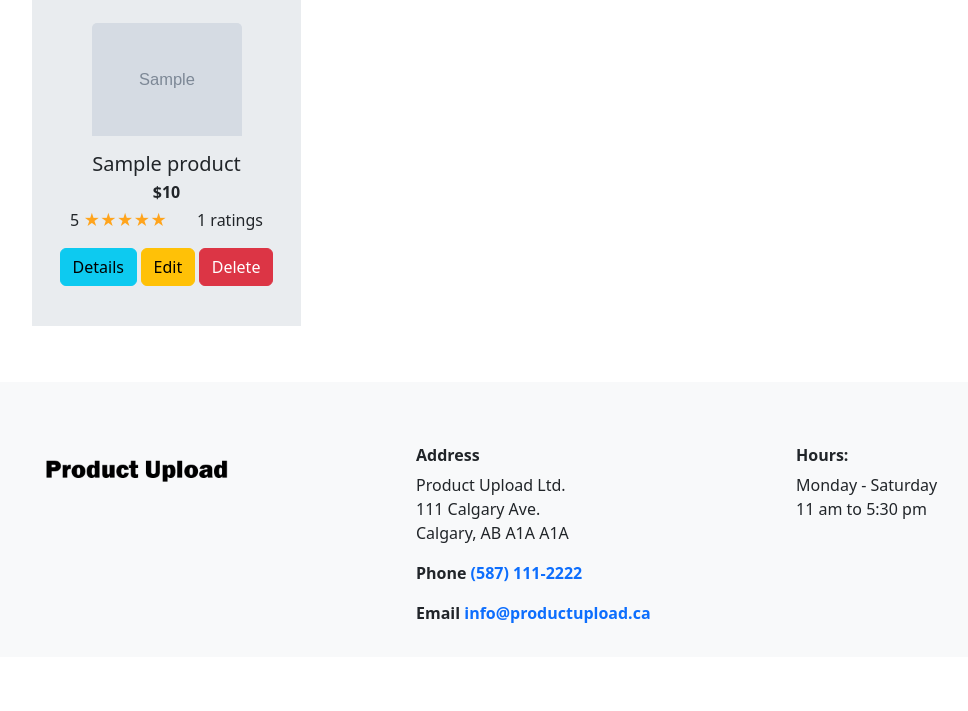
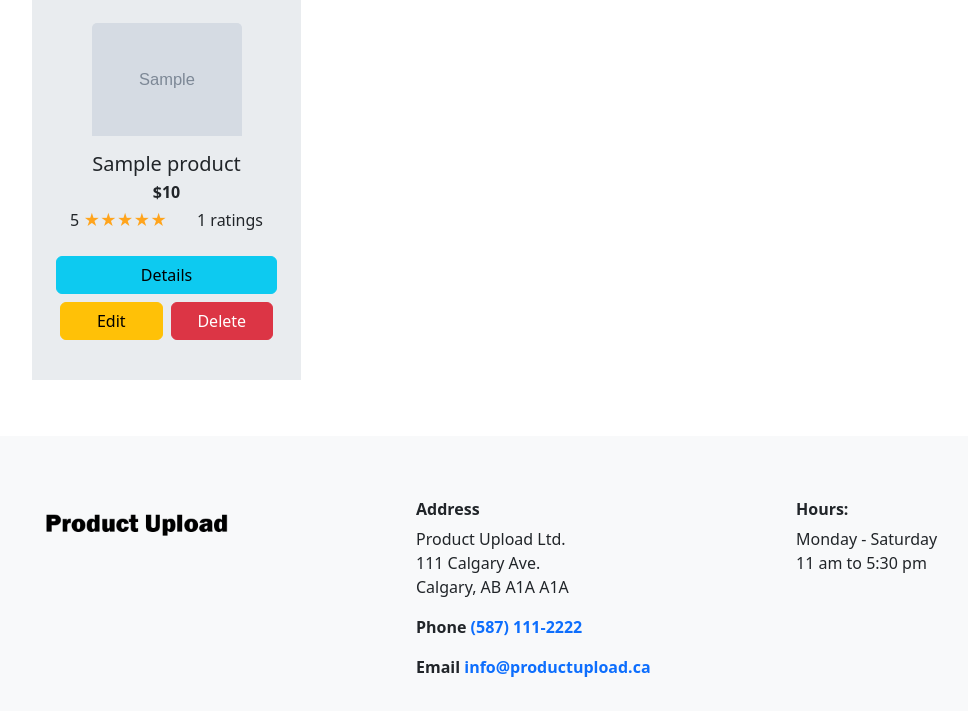
Before and after one commit to Zwill1/PHP-PRODUCT-UPLOAD, a PHP site: page /PHP-PRODUCT-UPLOAD/ in a window 1280 px wide. Shown: the part 295-1006 px from the top of the page, without its empty margins (46-1014 px from the left). Before the commit the page ends 918 px from the top, so only its background shows below. Run offline with PHP 8.4, Linux system fonts and the light colour scheme; tables that the repository leaves empty or names only in its code hold one stand-in row (values such as "Sample post"); grey boxes marked "Sample" are stand-in pictures.

Commit message:
changes to button class for device widths

```diff
--- a/index.php
+++ b/index.php
@@ -95,10 +95,12 @@
                                                 <p>5 <span style="color:#ffa41c">&#9733;&#9733;&#9733;&#9733;&#9733;</span></p>
                                                 <p class="ms-3"><?php echo $row['prodreviewcount'] ?> ratings</p>
                                         </div>
-                                        <div class="d-flex justify-content-evenly">
-                                            <a href="db/product.php?id=<?php echo $row['prodid']; ?>" class="btn btn-info">Details</a>
-                                            <a href="db/edit_product.php?id=<?php echo $row['prodid']; ?>" class="btn btn-warning">Edit</a>
-                                            <a href="db/delete_product.php?id=<?php echo $row['prodid']; ?>" class="btn btn-danger">Delete</a>
+                                        <div class="col-12 pt-2 pb-2">
+                                            <a href="db/product.php?id=<?php echo $row['prodid']; ?>" class="btn btn-info w-100">Details</a>
+                                        </div>
+                                        <div class="col-12 d-flex justify-content-evenly">
+                                            <a href="db/edit_product.php?id=<?php echo $row['prodid']; ?>" class="btn btn-warning w-100 mx-1">Edit</a>
+                                            <a href="db/delete_product.php?id=<?php echo $row['prodid']; ?>" class="btn btn-danger w-100 mx-1">Delete</a>
                                         </div>
                                     </div>
                                 </div>
```
